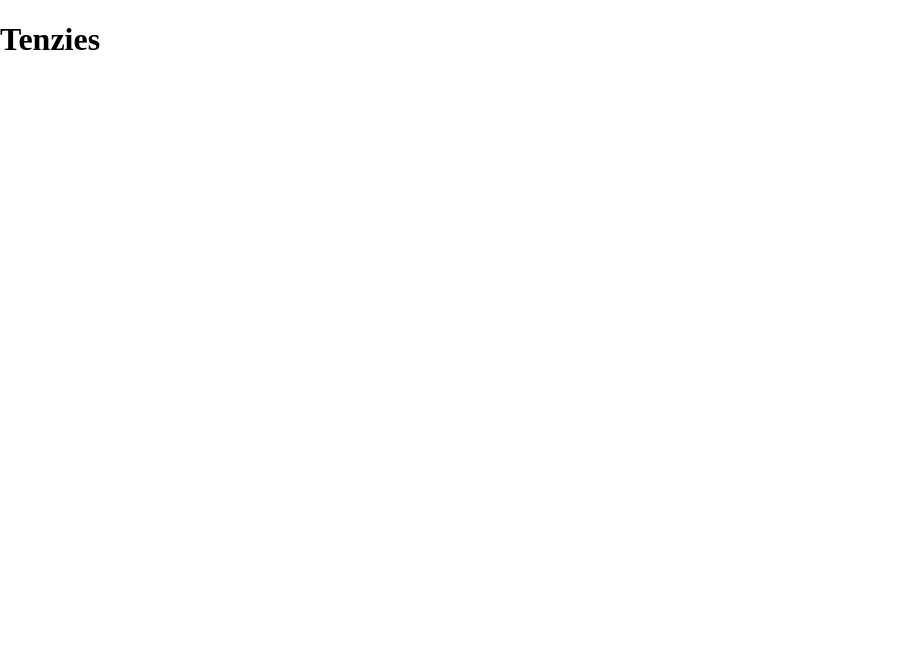
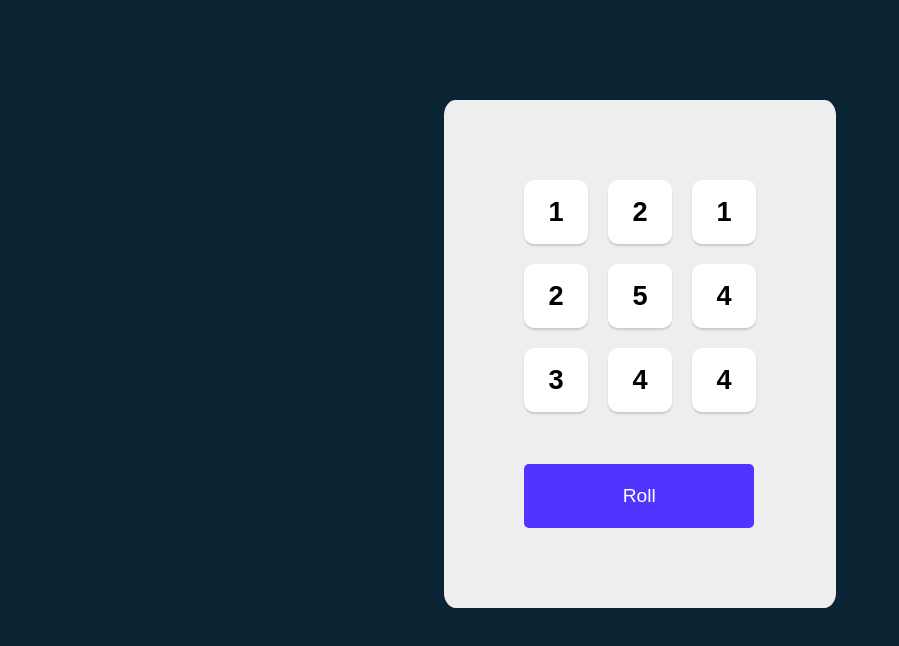
Before and after one commit to martincosimano/react-tenzies, a React (Create React App) app: page / in a window 1280 px wide. Shown: the top 646 px of the page, without its empty margins (0-899 px from the left). Built offline with nearby package versions, Linux system fonts and the light colour scheme.

Commit message:
changes: -setting up the app, there are 9 slots that generates a random number between 1-6. -added a roll button that rolls all the numbers when clicked. -made some initial styling.

```diff
--- a/public/index.html
+++ b/public/index.html
@@ -2,42 +2,10 @@
 <html lang="en">
   <head>
     <meta charset="utf-8" />
-    <link rel="icon" href="%PUBLIC_URL%/favicon.ico" />
     <meta name="viewport" content="width=device-width, initial-scale=1" />
-    <meta name="theme-color" content="#000000" />
-    <meta
-      name="description"
-      content="Web site created using create-react-app"
-    />
-    <link rel="apple-touch-icon" href="%PUBLIC_URL%/logo192.png" />
-    <!--
-      manifest.json provides metadata used when your web app is installed on a
-      user's mobile device or desktop. See https://developers.google.com/web/fundamentals/web-app-manifest/
-    -->
-    <link rel="manifest" href="%PUBLIC_URL%/manifest.json" />
-    <!--
-      Notice the use of %PUBLIC_URL% in the tags above.
-      It will be replaced with the URL of the `public` folder during the build.
-      Only files inside the `public` folder can be referenced from the HTML.
-
-      Unlike "/favicon.ico" or "favicon.ico", "%PUBLIC_URL%/favicon.ico" will
-      work correctly both with client-side routing and a non-root public URL.
-      Learn how to configure a non-root public URL by running `npm run build`.
-    -->
     <title>React App</title>
   </head>
   <body>
-    <noscript>You need to enable JavaScript to run this app.</noscript>
     <div id="root"></div>
-    <!--
-      This HTML file is a template.
-      If you open it directly in the browser, you will see an empty page.
-
-      You can add webfonts, meta tags, or analytics to this file.
-      The build step will place the bundled scripts into the <body> tag.
-
-      To begin the development, run `npm start` or `yarn start`.
-      To create a production bundle, use `npm run build` or `yarn build`.
-    -->
   </body>
 </html>
--- a/src/App.js
+++ b/src/App.js
@@ -1,9 +1,31 @@
 import React from 'react'
+import Dice from './components/Dice'
 
 export default function App() {
+
+  const [dice, setDice] = React.useState(allNewDice())
+
+  function allNewDice() {
+    const newDice = []
+    for (let i = 0; i < 9; i++) {
+      newDice.push(Math.ceil(Math.random() * 6))
+    }
+    return newDice
+  }
+
+  function rollDice() {
+    setDice(allNewDice())
+  }
+
+  const diceElements = dice.map(die => <Dice value={die} />)
+
+
   return (
-    <div>
-      <h1>Tenzies</h1>
-    </div>
+    <main>
+      <div className="dice-container">
+        {diceElements}
+        <button className="roll-dice" onClick={rollDice}>Roll</button>
+      </div>
+    </main>
   );
 }
--- /dev/null
+++ b/src/components/Dice.js
@@ -0,0 +1,9 @@
+import React from 'react'
+
+export default function Dice(props) {
+    return (
+        <div className="die-face">
+            <h2 className="die-num">{props.value}</h2>
+        </div>
+    )
+}
--- a/src/index.css
+++ b/src/index.css
@@ -1,7 +1,75 @@
+:root {
+  --bg-color: #0B2434;
+  --primary-color: #5035FF;
+  --box-shadow: 0px 2px 2px rgba(0, 0, 0, 0.15);
+  --border-radius: 10px;
+  --font-family: 'Karla', sans-serif;
+  --font-size: 1.2rem;
+}
+
 * {
   box-sizing: border-box;
 }
 
 body {
   margin: 0;
+  background-color: var(--bg-color);
+  padding: 1.25rem;
+  font-family: var(--font-family);
 }
+
+main {
+  display: flex;
+  flex-direction: column;
+  justify-content: center;
+  align-items: center;
+  margin-top: 5rem;
+}
+
+.dice-container {
+  display: grid;
+  grid-template-columns: repeat(3, 1fr);
+  gap: 20px;
+  background-color: rgb(238, 238, 238);
+  padding: 5rem;
+  margin-bottom: 2rem;
+  border-radius: 3%;
+}
+
+.die-face {
+  height: 4rem;
+  width: 4rem;
+  box-shadow: var(--box-shadow);
+  border-radius: var(--border-radius);
+  display: flex;
+  justify-content: center;
+  align-items: center;
+  cursor: pointer;
+  background-color: white;
+}
+
+.die-num {
+  font-size: 1.7rem;
+}
+
+.roll-dice {
+  height: 4rem;
+  border: none;
+  border-radius: 5px;
+  background-color: var(--primary-color);
+  color: white;
+  font-size: var(--font-size);
+  font-family: var(--font-family);
+  cursor: pointer;
+  margin-top: 2rem;
+  grid-column: 1;
+  width: 360%;
+}
+
+.roll-dice:focus {
+  outline: none;
+}
+
+.roll-dice:active {
+  box-shadow: inset 5px 5px 10px -3px rgba(0, 0, 0, 0.7);
+}
```
